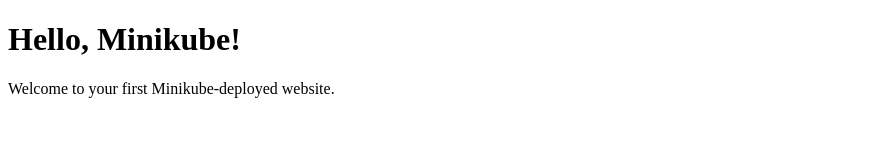
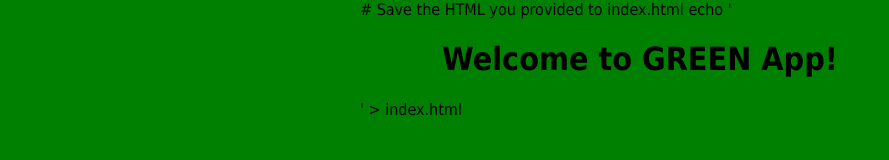
Before and after one commit to naingmintun-cloud/minikube, a plain HTML site: page index.html in a window 1280 px wide. Shown: the whole page, without its empty margins (0-889 px from the left). Drawn offline with Linux system fonts and the light colour scheme.

Commit message:
lfs158_study_note

```diff
--- a/index.html
+++ b/index.html
@@ -1,12 +1,18 @@
-<!DOCTYPE html>
-<html lang="en">
+# Save the HTML you provided to index.html
+echo '<!DOCTYPE html>
+<html>
 <head>
-    <meta charset="UTF-8">
-    <meta name="viewport" content="width=device-width, initial-scale=1.0">
-    <title>Hello Minikube</title>
+<title>Welcome to GREEN App!</title>
+<style>
+    body {
+        width: 35em;
+        margin: 0 auto;
+        font-family: Tahoma, Verdana, Arial, sans-serif;
+        background-color: GREEN;
+    }
+</style>
 </head>
 <body>
-    <h1>Hello, Minikube!</h1>
-    <p>Welcome to your first Minikube-deployed website.</p>
+<h1 style="text-align:center;">Welcome to GREEN App!</h1>
 </body>
-</html>
+</html>' > index.html
```
Also changed, not shown: password.txt (added), 11 other files.
